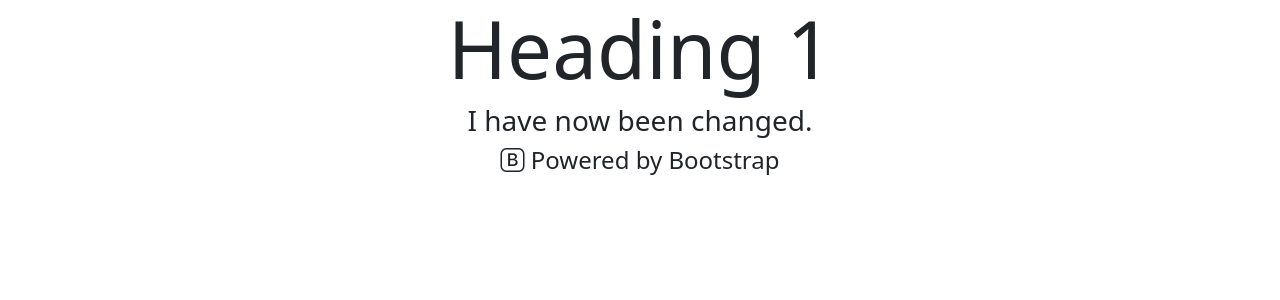
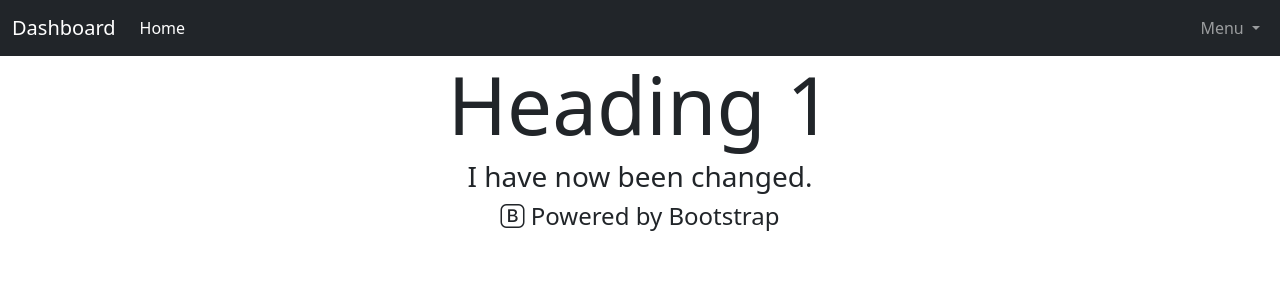
Before and after one commit to adammrr/6129COMP-Project, an Angular app in the folder Web/: page / in a window 1280 px wide. Shown: the top 300 px of the page. Built offline with nearby package versions, Linux system fonts and the light colour scheme.

Commit message:
Navigation Bar
Added a basic navigation bar for use in placeholder pages.

```diff
--- a/Web/angular.json
+++ b/Web/angular.json
@@ -35,7 +35,10 @@
               "node_modules/bootstrap/dist/css/bootstrap.min.css",
               "node_modules/bootstrap-icons/font/bootstrap-icons.css"
             ],
-            "scripts": []
+            "scripts": [
+              "node_modules/jquery/dist/jquery.min.js",
+              "node_modules/popper.js/dist/umd/popper.min.js"
+            ]
           },
           "configurations": {
             "production": {
@@ -103,7 +106,9 @@
             "styles": [
               "src/styles.scss"
             ],
-            "scripts": []
+            "scripts": [
+
+            ]
           }
         }
       }
--- a/Web/package.json
+++ b/Web/package.json
@@ -20,6 +20,8 @@
     "@angular/router": "~12.2.0",
     "bootstrap": "^5.1.3",
     "bootstrap-icons": "^1.6.0",
+    "jquery": "^3.6.0",
+    "popper.js": "^1.16.1",
     "rxjs": "~6.6.0",
     "tslib": "^2.3.0",
     "zone.js": "~0.11.4"
--- a/Web/src/app/app.component.html
+++ b/Web/src/app/app.component.html
@@ -1,3 +1,4 @@
+<app-navigation-bar></app-navigation-bar>
 <div class="container text-center">
     <h1 class="display-1">Heading 1</h1>
     <h3>{{ title }}</h3>
--- a/Web/src/app/app.module.ts
+++ b/Web/src/app/app.module.ts
@@ -3,10 +3,12 @@ import { BrowserModule } from '@angular/platform-browser';
 
 import { AppRoutingModule } from './app-routing.module';
 import { AppComponent } from './app.component';
+import { NavigationBarComponent } from './navigation-bar/navigation-bar.component';
 
 @NgModule({
   declarations: [
-    AppComponent
+    AppComponent,
+    NavigationBarComponent
   ],
   imports: [
     BrowserModule,
--- /dev/null
+++ b/Web/src/app/navigation-bar/navigation-bar.component.html
@@ -0,0 +1,28 @@
+<nav class="navbar navbar-expand-lg navbar-dark bg-dark">
+    <div class="container-fluid">
+      <a class="navbar-brand" href="#">Dashboard</a>
+      <button class="navbar-toggler" type="button" (click)="collapsed = !collapsed">
+        <span class="navbar-toggler-icon"></span>
+      </button>
+      <div class="collapse navbar-collapse" [class.collapse]="collapsed" (window:resize)="collapsed = true">
+        <ul class="navbar-nav me-auto mb-2 mb-lg-0">
+          <li class="nav-item">
+            <a class="nav-link active" aria-current="page" href="#">Home</a>
+          </li>
+        </ul>
+        <ul class="navbar-nav">
+            <li class="nav-item dropdown">
+                <a class="nav-link dropdown-toggle" href="#" id="navbarDropdown" role="button" data-bs-toggle="dropdown" aria-expanded="false"> Menu </a>
+                <ul class="dropdown-menu dropdown-menu-end" aria-labelledby="navbarDropdown">
+                    <li><a class="dropdown-item" href="#">Action</a></li>
+                    <li><a class="dropdown-item" href="#">Another action</a></li>
+                    <li>
+                        <hr class="dropdown-divider">
+                    </li>
+                    <li><a class="dropdown-item" href="#">Something else here</a></li>
+                </ul>
+            </li>
+        </ul>
+      </div>
+    </div>
+  </nav>
--- /dev/null
+++ b/Web/src/app/navigation-bar/navigation-bar.component.ts
@@ -0,0 +1,20 @@
+import { Component, OnInit } from '@angular/core';
+import {Title} from "@angular/platform-browser";
+
+@Component({
+  selector: 'app-navigation-bar',
+  templateUrl: './navigation-bar.component.html',
+  styleUrls: ['./navigation-bar.component.scss']
+})
+export class NavigationBarComponent implements OnInit {
+
+  collapsed = true;
+
+  constructor(private titleService: Title) {
+    this.titleService.setTitle("Some title");
+  }
+
+  ngOnInit(): void {
+  }
+
+}
```
Also changed, not shown: Web/src/app/navigation-bar/navigation-bar.component.scss (added), 1 other file (tests, documents, lock files or other folders).
